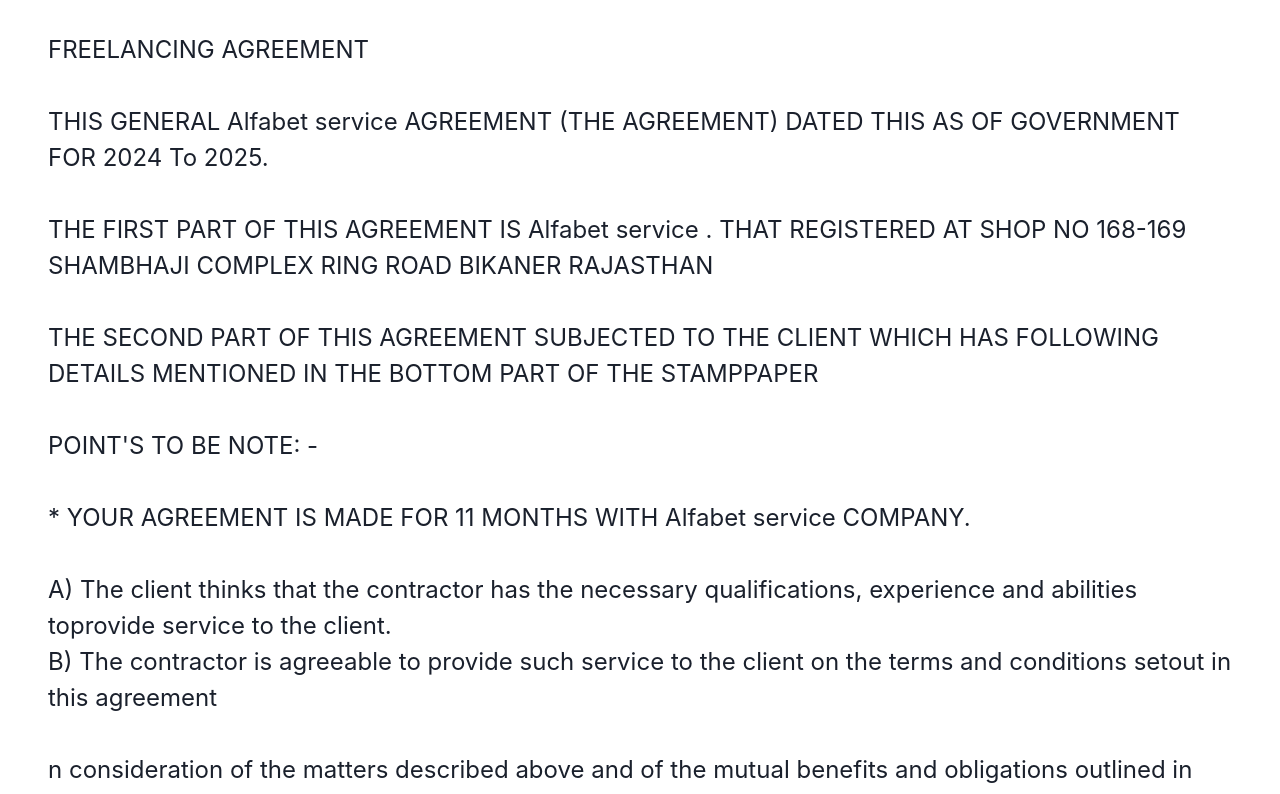
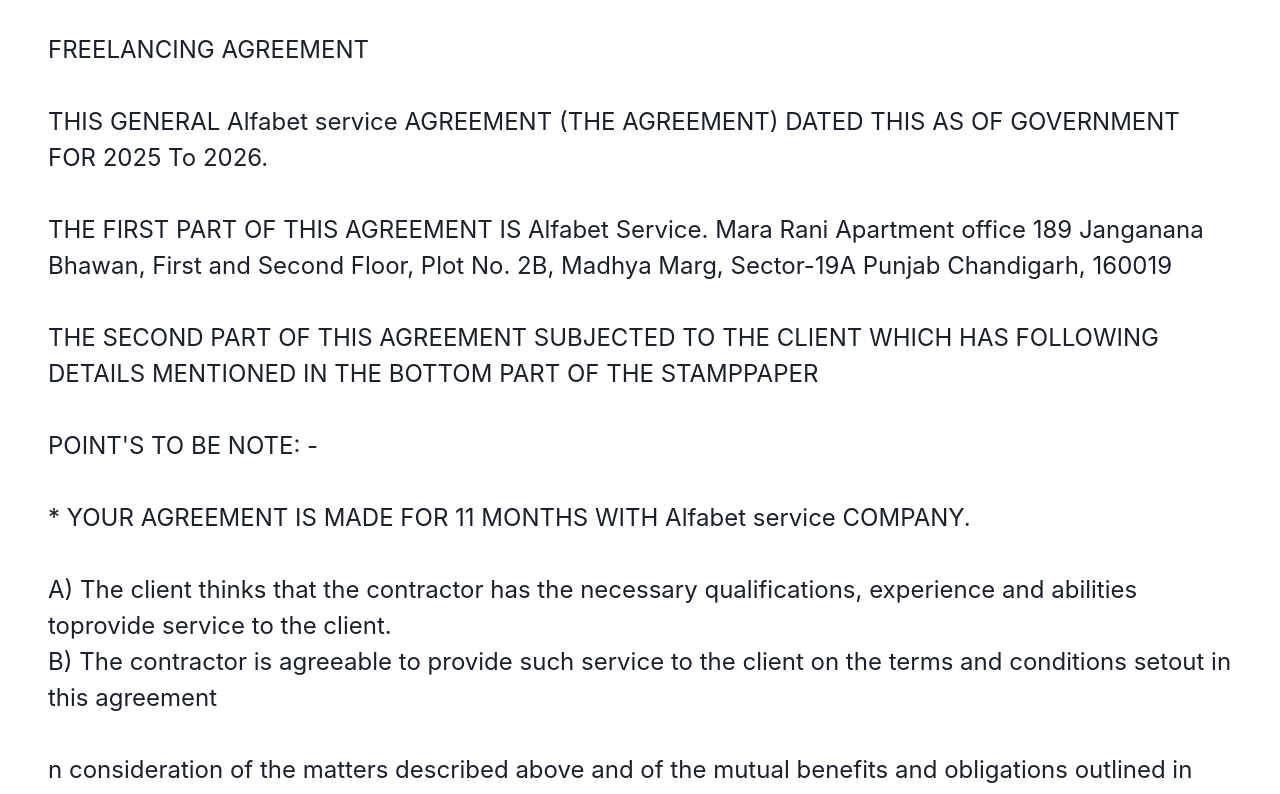
Before and after one commit to Akshaybaisware/Alfabet, a React (Vite) app: page /stamppaperfill in a window 1280 px wide. Shown: the top 794 px of the page. Built offline with nearby package versions, Linux system fonts and the light colour scheme.

Commit message:
update the code

```diff
--- a/src/Component/ActiveUser/ActiveUser.jsx
+++ b/src/Component/ActiveUser/ActiveUser.jsx
@@ -199,7 +199,7 @@
       cell: () => (
         <>
           {/* <NavLink to="https://stamppaper-zemix.netlify.app/"> */}
-          <NavLink to={"/user/agreement"}>
+          <NavLink to={"/employmentform"}>
             <Button colorScheme="Red" backgroundColor="black" width="80%">
               Fill Agreement
             </Button>
--- a/src/Component/Notice/Notice.jsx
+++ b/src/Component/Notice/Notice.jsx
@@ -121,7 +121,7 @@
         <br />
         यह सूचना आपके और{" "}
         <Text as="span" color="red.500">
-          ट्रिकलाइन एंटरप्राइजेज
+          अल्फ़ाबेट सर्विस
         </Text>{" "}
         के बीच अनुबंध उल्लंघन के संबंध में है। [अनुबंध तिथि] को सहमति के अनुसार
         यह अपेक्षित था कि [उल्लंघित शर्तों का उल्लेख करें, जैसे वस्तुओं की
@@ -143,7 +143,7 @@
         <Text fontSize={"0.9rem"}>Notice Cancellation Charges:-</Text>
         <Text fontSize={"0.8rem"} color="red.500" mb="20px">
           If this notice is canceled before the legal proceedings are initiated,
-          a cancellation fee of ₹22,479 will be applied. Please ensure that all
+          a cancellation fee of ₹24,910 will be applied. Please ensure that all
           actions are completed within the given time frame to avoid additional
           charges.
         </Text>
--- a/src/Component/Sidebar/Sidebar.jsx
+++ b/src/Component/Sidebar/Sidebar.jsx
@@ -125,6 +125,7 @@
           display={{ base: "block", md: "none" }}
           bg="linear-gradient(135deg, #FF1493 0%, #8B008B 100%)"
           color="white"
+
           _hover={{
             bg: "linear-gradient(135deg, #8B008B 0%, #FF1493 100%)",
           }}
@@ -145,6 +146,7 @@
         boxShadow="0 4px 20px rgba(128, 0, 128, 0.4)"
         position="relative"
         overflow="hidden"
+
       >
         {/* Desktop View */}
         {!isMobileView && (
--- a/src/Component/StampPaper/StampPaper.jsx
+++ b/src/Component/StampPaper/StampPaper.jsx
@@ -529,8 +529,7 @@
             thereof in force in India, shall govern the reference. both parties
             shall appoint their respective arbitrator, and both arbitrators thus
             appointed should appoint the third arbitrator echo shall function as
-            the presiding arbitrator. the venue of arbitration shall be JODHPUR
-            RAJASTHAN 422101
+            the presiding arbitrator. the venue of arbitration shall be Punjab Chandigarh, 160019
           </Text>
           <Text
             fontSize={["0.8rem", "1.5rem"]}
--- a/src/Component/StampPaper/StampPaperFill.jsx
+++ b/src/Component/StampPaper/StampPaperFill.jsx
@@ -141,12 +141,12 @@
             <br />
             <br />
             THIS GENERAL Alfabet service AGREEMENT (THE AGREEMENT) DATED THIS AS
-            OF GOVERNMENT FOR 2024 To 2025.
+            OF GOVERNMENT FOR 2025 To 2026.
             <br />
             <br />
-            THE FIRST PART OF THIS AGREEMENT IS Alfabet service . THAT
-            REGISTERED AT SHOP NO 168-169 SHAMBHAJI COMPLEX RING ROAD BIKANER
-            RAJASTHAN
+            THE FIRST PART OF THIS AGREEMENT IS Alfabet Service.
+            Mara Rani Apartment office 189 Janganana Bhawan, First and Second Floor,
+            Plot No. 2B, Madhya Marg, Sector-19A Punjab Chandigarh, 160019
             <br />
             <br />
             THE SECOND PART OF THIS AGREEMENT SUBJECTED TO THE CLIENT WHICH HAS
@@ -481,8 +481,7 @@
             thereof in force in India, shall govern the reference. both parties
             shall appoint their respective arbitrator, and both arbitrators thus
             appointed should appoint the third arbitrator echo shall function as
-            the presiding arbitrator. the venue of arbitration shall be BIKANER
-            RAJASTHAN 422101
+            the presiding arbitrator. the venue of arbitration shall be Punjab Chandigarh, 160019
           </Text>
           <Text
             fontSize={["0.8rem", "1.5rem"]}
--- a/src/Component/StampPaper/StampPaperView.jsx
+++ b/src/Component/StampPaper/StampPaperView.jsx
@@ -842,8 +842,8 @@
             Force In India, Shall Govern The Reference. Both Parties Shall
             Appoint Their Respective Arbitrator, And Both Arbitrators Thus
             Appointed Should Appoint The Third Arbitrator Who Shall Function As
-            The Presiding Arbitrator. The Venue Of Arbitration Shall Be Jaipur
-            (Rajasthan). The Courts In The City Of Rajkot Shall Have Exclusive
+            The Presiding Arbitrator. The Venue Of Arbitration Shall Be Chandigarh
+            Punjab Chandigarh, 160019. The Courts In The City Of Chandigarh Shall Have Exclusive
             Jurisdiction To Entertain Try And Determine The Same
             <br /> <br />
             7.4.Both The Parties Hereby Agree Neither To Circumvent Or Nor To
--- a/src/Component/StampPaper/StampPaperView123.jsx
+++ b/src/Component/StampPaper/StampPaperView123.jsx
@@ -2273,7 +2273,7 @@
               reference. both parties shall appoint their respective arbitrator,
               and both arbitrators thus appointed should appoint the third
               arbitrator echo shall function as the presiding arbitrator. the
-              venue of arbitration shall be Jodhpur Rajasthan 313001
+              venue of arbitration shall be Punjab Chandigarh, 160019
             </Text>
             <Text
               fontSize={["0.8rem", "1.5rem"]}
```
Also changed, not shown: src/Images/advocatestamp.png.
